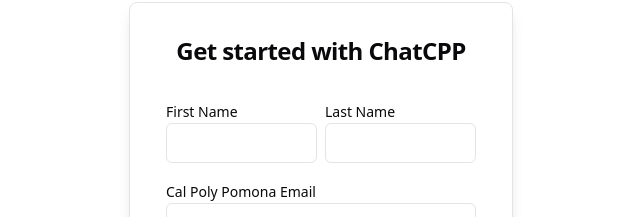
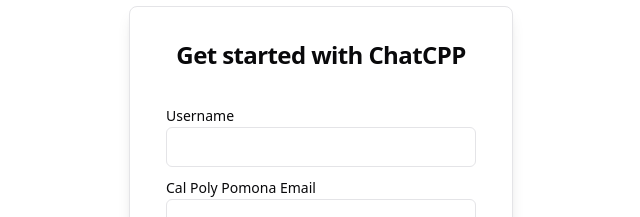
Before and after one commit to CS3560-02-6-Fall2023/Frontend, a React (Vite) app: page / in a window 1280 px wide. Shown: the part 122-339 px from the top of the page, without its empty margins (319-959 px from the left). Built offline with nearby package versions, Linux system fonts and the light colour scheme.

Commit message:
feat: initialized basic form values

```diff
--- a/src/components/signUpForm.tsx
+++ b/src/components/signUpForm.tsx
@@ -10,9 +10,22 @@
 import { Input } from "@/components/ui/input";
 import { Label } from "@/components/ui/label";
 
+interface SignUpElements extends HTMLFormControlsCollection {
+    username: HTMLInputElement;
+    password: HTMLInputElement;
+    email: HTMLInputElement;
+    profilePicture: HTMLInputElement;
+}
+
+interface SignUpForm extends HTMLFormElement {
+    readonly elements: SignUpElements;
+}
+
 const SignUpForm = () => {
     const [image, setImage] = React.useState("");
-    const handleImageChange = (event: { target: { files: never[]; }; }) => {
+    const handleImageChange = (event: React.ChangeEvent<HTMLInputElement>) => {
+        if (!event.target.files) return;
+
         const file = event.target.files[0];
 
         const fReader = new FileReader();
@@ -23,8 +36,20 @@
 
         fReader.readAsDataURL(file);
     };
-    const handleSubmit = async (event: React.FormEvent) => {
+    const handleSubmit = async (event: React.FormEvent<SignUpForm>) => {
         event.preventDefault();
+        const userData = {
+            username: event.currentTarget.username.value,
+            password: event.currentTarget.password.value,
+            email: event.currentTarget.email.value,
+            profile: image,
+        };
+        // Send a POST request with the blob as the body
+        // await fetch("http://127.0.0.1:5000/account/", {
+        //     method: "POST",
+        //     mode: "no-cors",
+        //     body: JSON.stringify(data),
+        // });
     };
     return (
         <div className="flex items-center justify-center h-screen w-full">
@@ -36,23 +61,17 @@
                         </CardTitle>
                     </CardHeader>
                     <CardContent className="py-3 mb-5 space-y-2">
-                        <div className="mb-4 flex space-x-2">
-                            <div>
-                                <Label htmlFor="first-name">First Name</Label>
-                                <Input type="text" id="first-name" />
-                            </div>
-                            <div>
-                                <Label htmlFor="last-name">Last Name</Label>
-                                <Input type="text" id="last-name" />
-                            </div>
+                        <div>
+                            <Label htmlFor="username">Username</Label>
+                            <Input type="text" id="username" required/>
                         </div>
                         <div>
                             <Label htmlFor="email">Cal Poly Pomona Email</Label>
-                            <Input type="email" id="email" />
+                            <Input type="email" id="email" required/>
                         </div>
                         <div>
                             <Label htmlFor="password">Password</Label>
-                            <Input type="password" id="password" />
+                            <Input type="password" id="password" required/>
                         </div>
                         <div>
                             <Label htmlFor="profile-picture">
```
